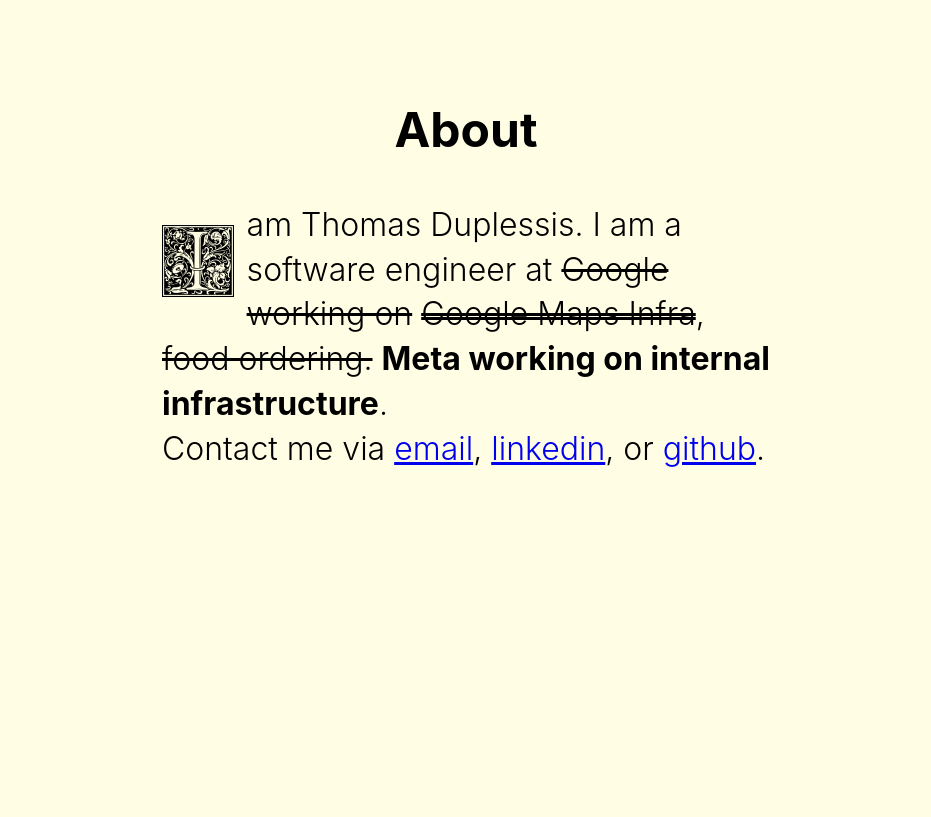
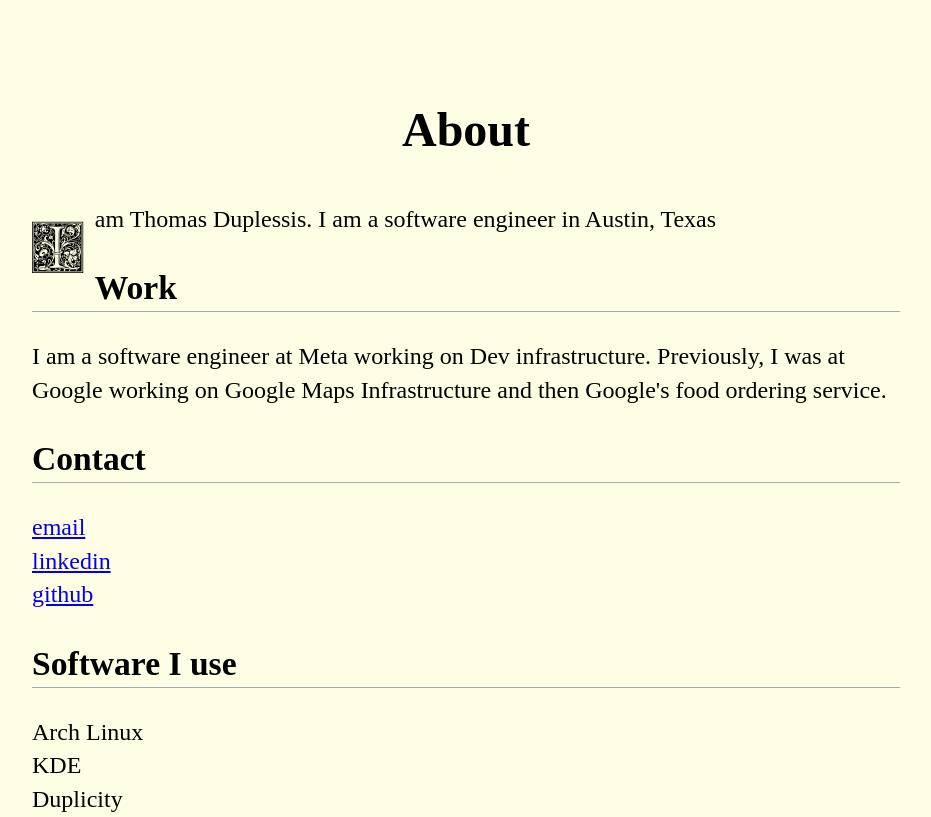
Before and after one commit to tdupes/tdupes.github.io, a plain HTML site: page index.html in a window 1280 px wide. Shown: the whole page, without its empty margins (174-1105 px from the left). Drawn offline with Linux system fonts and the light colour scheme.

Commit message:
wiki style

```diff
--- a/index.html
+++ b/index.html
@@ -10,7 +10,7 @@
   <style>
     @supports (font-variation-settings: normal) {
       html {
-        font-family: 'Inter', sans-serif;
+        font-family: 'Source Serif Pro';
       }
     }
 
@@ -26,15 +26,14 @@
 
     body {
       font-weight: 300;
-      font-size: 2.0rem;
+      font-size: 1.5rem;
       line-height: 1.4;
       background: #fffee4;
-      padding: 0 25%;
+      /* padding: 0 25%; */
       margin: 0 auto;
     }
 
-    h1,
-    h2 {
+    h1 {
       font-weight: 700;
     }
 
@@ -44,18 +43,23 @@
       text-align: center;
     }
 
+    h2 {
+      font-size: 1.4em;
+      border-bottom: 1px solid #a2a9b1;
+    }
+
     body {
-      max-width: 800px;
+      max-width: 900px;
       margin: auto;
     }
 
     p:first-letter {
       float: left;
-      font-size: 90px;
-      line-height: 1.1;
+      font-size: 4rem;
+      /* line-height: 1.1; */
       margin-right: 9px;
       font-family: "GoudyInitialen";
-      margin-top: 9px;
+      /* margin-top: 10px; */
     }
 
     ul {
@@ -70,14 +74,27 @@
 <body>
   <article>
     <h1 class="title">About</h1>
-    <p>I am Thomas Duplessis. I am a software engineer at <del>Google
-        working on</del> <del style="text-decoration-style: double;"> Google Maps Infra</del>, <del>food ordering.</del>
-      <strong>Meta working on internal infrastructure</strong>.<br>
-      Contact me via
-      <a href="mailto:t@dupes.io">email</a>,
-      <a href="https://www.linkedin.com/in/thomas-duplessis-2a22277b">linkedin</a>, or
-      <a href="https://github.com/tdupes/">github</a>.
+    <p>I am Thomas Duplessis. I am a software engineer in Austin, Texas<br>
+
     </p>
+
+
+    <h2>Work</h2>
+    I am a software engineer at Meta working on Dev infrastructure. Previously, I was at Google working on Google Maps
+    Infrastructure and then Google's food ordering service.
+
+    <h2>Contact</h2>
+    <ul>
+      <li> <a href="mailto:t@dupes.io">email</a></li>
+      <li> <a href="https://www.linkedin.com/in/thomas-duplessis-2a22277b">linkedin</a></li>
+      <li> <a href="https://github.com/tdupes/">github</a></li>
+    </ul>
+    <h2>Software I use</h2>
+    <ul>
+      <li>Arch Linux</li>
+      <li>KDE</li>
+      <li>Duplicity</li>
+    </ul>
 
   </article>
 
```
